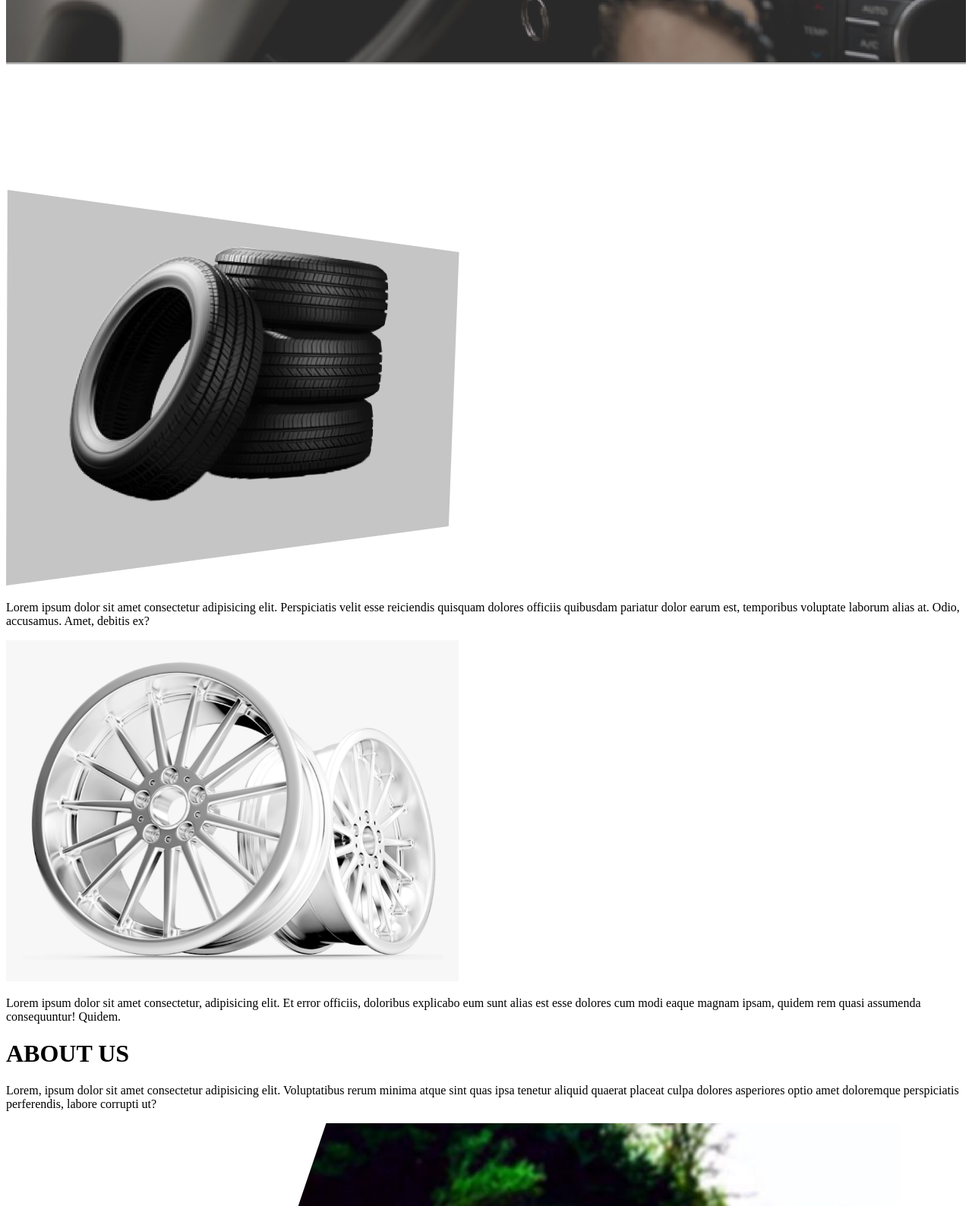
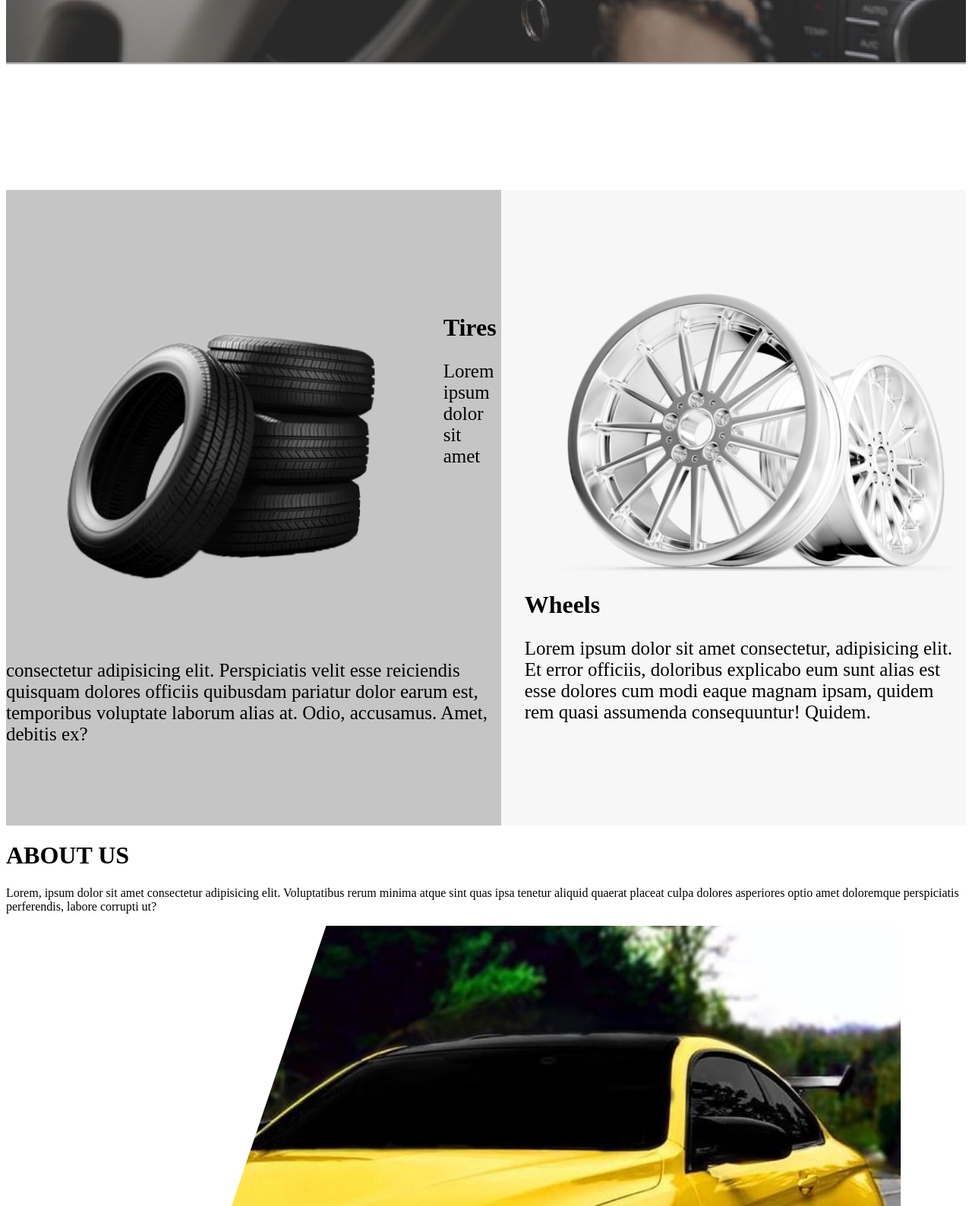
Before and after one commit to khadijaezzayany/Imad-wheels, a PHP site: page / in a window 1280 px wide; the page is wider, and only the part inside the window is pictured. Shown: the part 641-2229 px from the top of that part at 76% size. Run offline with PHP 8.4, Linux system fonts and the light colour scheme.

Commit message:
style sectionwheels

```diff
--- a/dist/css/style.css
+++ b/dist/css/style.css
@@ -54,3 +54,28 @@
     text-align: center;
     border: 2px solid #FFC513;
     padding: 1% 4%; }
+
+.sectionwhells {
+  display: flex; }
+  .sectionwhells__tires {
+    background-color: #C6C5C5; }
+    .sectionwhells__tires img {
+      float: left;
+      height: 60%;
+      margin-top: 18%; }
+    .sectionwhells__tires h1 {
+      margin-top: 25%; }
+    .sectionwhells__tires p {
+      font-size: 25px; }
+  .sectionwhells__wheels {
+    background-color: #F7F7F7; }
+    .sectionwhells__wheels img {
+      float: right;
+      height: 50%;
+      margin-top: 18%; }
+    .sectionwhells__wheels h1 {
+      margin-top: 25%;
+      padding-left: 5%; }
+    .sectionwhells__wheels p {
+      font-size: 25px;
+      padding-left: 5%; }
--- a/dist/scss/_sectionwhells.scss
+++ b/dist/scss/_sectionwhells.scss
@@ -0,0 +1,37 @@
+.sectionwhells{
+    display: flex;
+
+    &__tires{
+            background-color: $tires;
+            img{
+                float: left;
+                // margin-left: -20%;
+                height: 60%;
+                margin-top: 18%;
+
+            }
+            h1{
+                margin-top: 25%;
+            }
+            p{
+                font-size: 25px;
+            }
+    }
+    &__wheels{
+        background-color: $gray;
+        img{
+            float: right;
+            height: 50%;
+            margin-top: 18%;
+        }
+        h1{
+            margin-top: 25%;
+            padding-left: 5%;
+
+        }
+        p{
+            font-size: 25px;
+            padding-left: 5%;
+        }
+}
+}
--- a/index.php
+++ b/index.php
@@ -41,6 +41,7 @@
 
         <div class="sectionwhells__tires">
             <img src="dist/img/tires.png" alt="">
+            <h1>Tires</h1>
             <p>Lorem ipsum dolor sit amet consectetur adipisicing elit. Perspiciatis velit esse reiciendis quisquam
                 dolores officiis quibusdam pariatur dolor earum est, temporibus voluptate laborum alias at. Odio,
                 accusamus. Amet, debitis ex?</p>
@@ -48,6 +49,7 @@
 
         <div class="sectionwhells__wheels">
             <img src="dist/img/wheel.png" alt="">
+            <h1>Wheels</h1>
             <p>Lorem ipsum dolor sit amet consectetur, adipisicing elit. Et error officiis, doloribus explicabo eum sunt
                 alias est esse dolores cum modi eaque magnam ipsam, quidem rem quasi assumenda consequuntur! Quidem.</p>
         </div>
```
